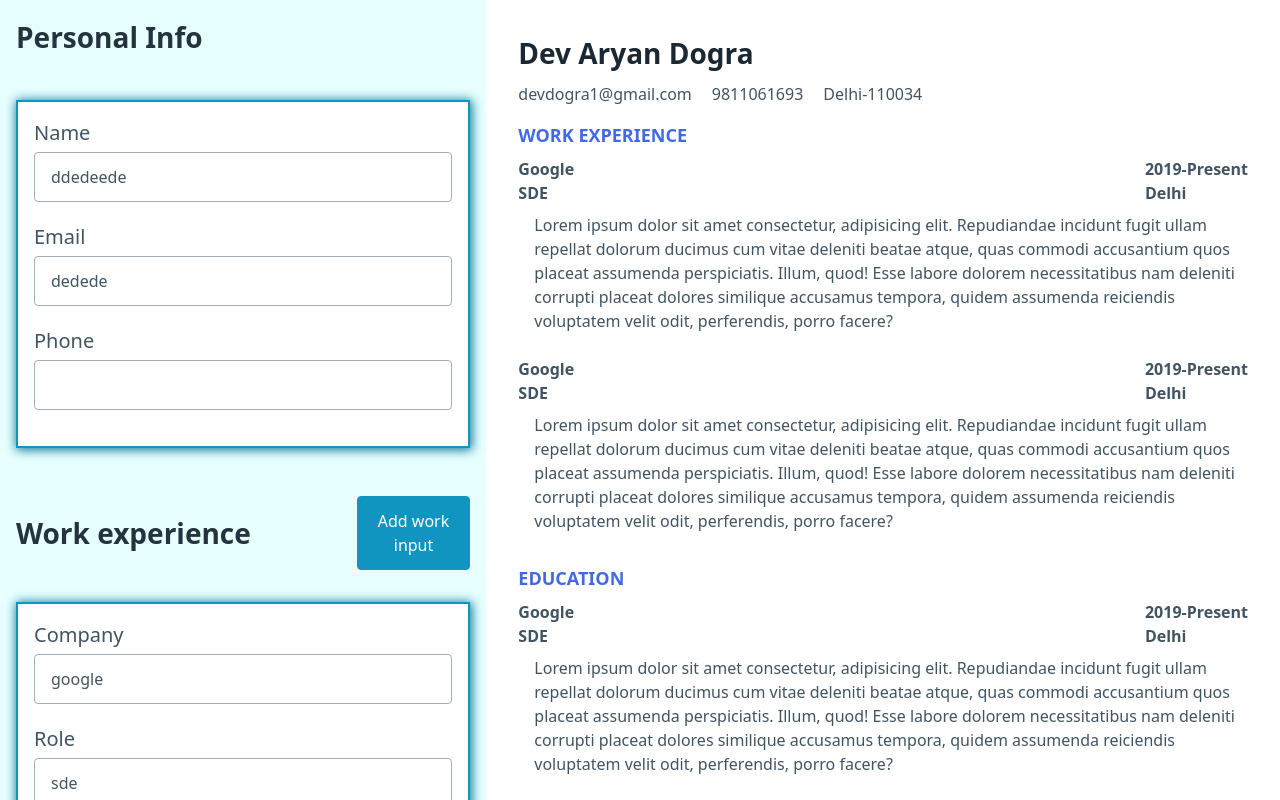
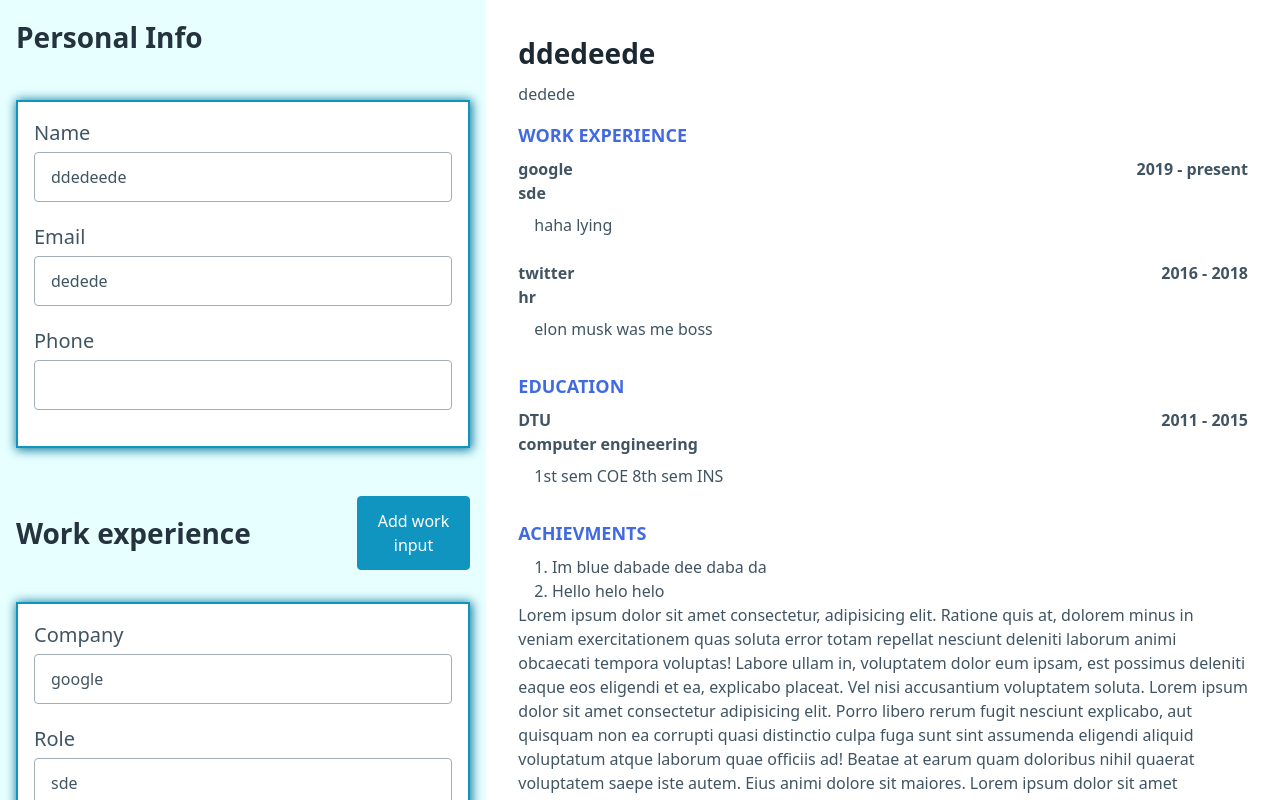
Before and after one commit to devDogra/CV-Generator-Website, a React (Vite) app: page / in a window 1280 px wide. Shown: the top 800 px of the page. Built offline with nearby package versions, Linux system fonts and the light colour scheme.

Commit message:
Finish core functionality

```diff
--- a/src/App.jsx
+++ b/src/App.jsx
@@ -97,7 +97,7 @@
       }
       // console.log(state);
 
-      newState[inputName] =  e.target.value + "BOOGIE"
+      newState[inputName] =  e.target.value;
 
       // console.log("STATE IS NOW");
       // console.log({...state, ...newState});
@@ -146,7 +146,13 @@
         onAddExperience={this.addExperienceInfo}
         onAddAchievment={this.addAchievmentInfo}
         />
-        <Resume />
+        <Resume
+        fullname={this.state.fullname}
+        email={this.state.email}
+        phone={this.state.phone}
+        experiences={this.state.experiences}
+        achievments={this.state.achievments}
+        />
       </>
     );
   }
@@ -370,20 +376,27 @@
 /* -------------------------------------------------------------------------- */
 class ExperienceInfoCard extends React.Component{
   render(){
+    const {id, type, organisation, role, startDate, endDate, description} = this.props;
+    console.log("PROPS => ");
+    console.log(this.props.experienceInfo);
+
+
     return(
       <div className="experience-info-card">
         <header>
           <div className="company-info">
-            <p className="company-name">Google</p>
-            <p className="company-role">SDE</p>
+            <p className="company-name">{organisation}</p>
+            <p className="company-role">{role}</p>
           </div>
           <div className="period-info">
-            <p className="period">2019-Present</p>
-            <p className="location">Delhi</p>
+            <p className="period">{ `${startDate} - ${endDate}`}</p>
+            <p className="location"></p>
           </div>
         </header>
         <p className="description">
-          Lorem ipsum dolor sit amet consectetur, adipisicing elit. Repudiandae incidunt fugit ullam repellat dolorum ducimus cum vitae deleniti beatae atque, quas commodi accusantium quos placeat assumenda perspiciatis. Illum, quod! Esse labore dolorem necessitatibus nam deleniti corrupti placeat dolores similique accusamus tempora, quidem assumenda reiciendis voluptatem velit odit, perferendis, porro facere?
+          {
+            description
+          }
         </p>
     </div>
     );
@@ -393,37 +406,78 @@
 class Resume extends React.Component{
 
   render(){
+    const {experiences, fullname, email, phone, achievments} = this.props;
+    // console.log("PROPS+")
+    console.log(this.props);
     return (
       <div className="resume-container">
         <div className="resume">
 
           <section className="personal-info-banner">
-            <h1>Dev Aryan Dogra</h1>
+            <h1>{fullname}</h1>
             <div className="contact-info">
-              <p>devdogra1@gmail.com</p>
-              <p>9811061693</p>
-              <p>Delhi-110034</p>
+              <p>{email}</p>
+              <p>{phone}</p>
+              {/* <p>Delhi-110034</p> */}
             </div>
           </section>
 
           <h2>Work experience</h2>
           <section className="work-experiences">
-            <ExperienceInfoCard />
-            <ExperienceInfoCard />
+            {
+              experiences.filter(exp => exp.type === "work").map(exp => {
+                return (
+                  <ExperienceInfoCard
+                  key={exp.id}
+                  id={exp.id}
+                  type={exp.type}
+                  organisation={exp.organisation}
+                  role={exp.role}
+                  startDate={exp.startDate}
+                  endDate={exp.endDate}
+                  description={exp.description}
+                  />
+                );
+              })
+            }
           </section>
 
           <h2>Education</h2>
           <section className="education">
-            <ExperienceInfoCard />
+            {
+              experiences.filter(exp => exp.type === "study").map(exp => {
+                return (
+                  <ExperienceInfoCard
+                  key={exp.id}
+                  id={exp.id}
+                  type={exp.type}
+                  organisation={exp.organisation}
+                  role={exp.role}
+                  startDate={exp.startDate}
+                  endDate={exp.endDate}
+                  description={exp.description}
+                  />
+                );
+              })
+            }
           </section>
 
           <h2>Achievments</h2>
           <section className="achievments">
             <ul>
-              <li>Scored 99 in XYZ</li>
-              <li>ABCD finalist</li>
-              <li>Recipient of BLAH</li>
-              <li>Recipient of BLAH</li>
+            {
+              achievments.map((avmt, idx) => {
+                return (
+                  <li
+                  className=""
+                  key={avmt.id}
+                  id={avmt.id}
+                  >
+{`${idx+1}. ${avmt.description}`}
+                  </li>
+                );
+              })
+            }
             </ul>
           </section>
 
```
